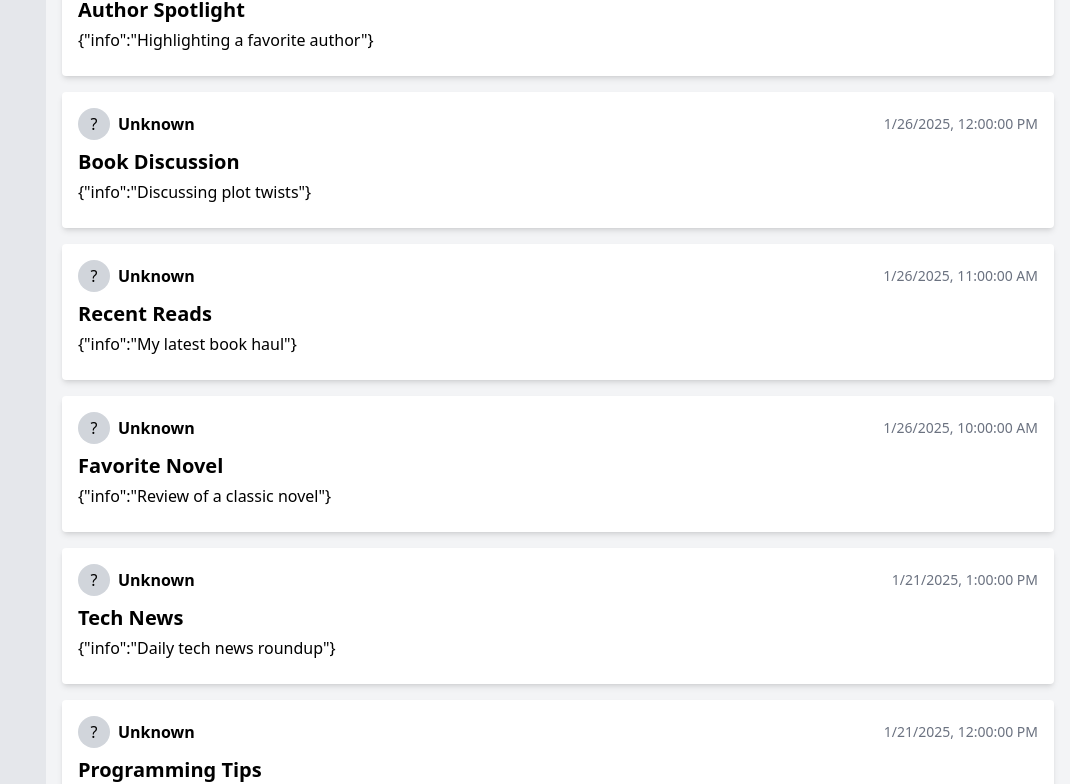
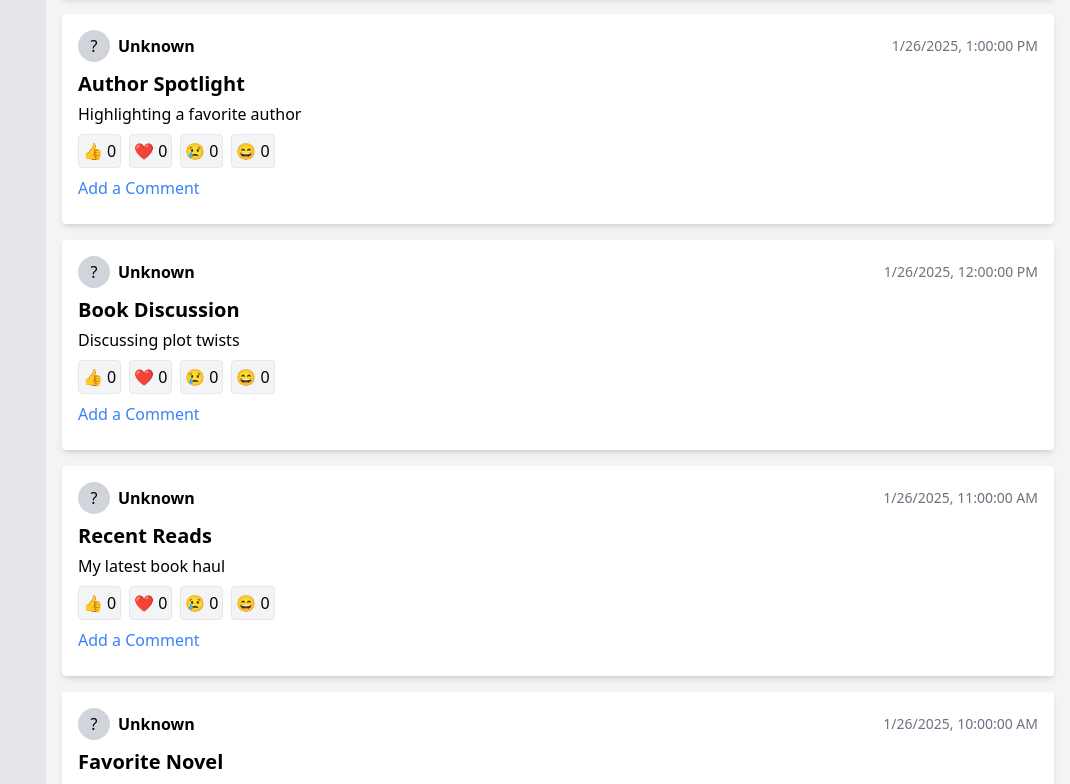
Before and after one commit to MarcinStudiaUG/ProjectZespolowy, a React (Vite) app: page / in a window 1280 px wide. Shown: the part 308-1092 px from the top of the page, without its empty margins (210-1280 px from the left). Built offline with nearby package versions, Linux system fonts and the light colour scheme.

Commit message:
Adding reactions to posts

```diff
--- a/src/components/AvatarMenu.tsx
+++ b/src/components/AvatarMenu.tsx
@@ -15,7 +15,7 @@ const AvatarMenu: React.FC = () => {
         <div className="absolute right-0 mt-2 w-48 bg-white border rounded shadow-lg">
           <ul>
             <li className="p-2 hover:bg-gray-200 cursor-pointer text-black">
-              Settings
+              Settingsya
             </li>
             <li className="p-2 hover:bg-gray-200 cursor-pointer text-black">
               Logout
--- a/src/components/PostCard.tsx
+++ b/src/components/PostCard.tsx
@@ -1,7 +1,8 @@
 import React, { useState } from "react";
-import { Post } from "../types/index";
+import { Post, ReactionKey } from "../types/index";
 import { users } from "../data/mockData";
 import CommentForm from "./CommentForm";
+import ReactionBar from "./ReactionBar";
 
 interface PostCardProps {
   post: Post;
@@ -10,6 +11,7 @@ interface PostCardProps {
 const PostCard: React.FC<PostCardProps> = ({ post }) => {
   const [showComments, setShowComments] = useState(false);
   const [comments, setComments] = useState(post.comments || []);
+  const [reactions, setReactions] = useState(post.reactions);
 
   const author = users.find((user) => user.id === post.authorId);
   const formattedDate = new Date(post.createdAt).toLocaleString();
@@ -24,6 +26,24 @@ const PostCard: React.FC<PostCardProps> = ({ post }) => {
       createdAt: new Date().toISOString(),
     };
     setComments([...comments, newComment]);
+  };
+
+  const handleReaction = (reactionType: ReactionKey) => {
+    if (reactions.myReaction === reactionType) {
+      setReactions({
+        ...reactions,
+        [reactionType]: reactions[reactionType] - 1,
+        myReaction: null,
+      });
+    } else {
+      const updatedReactions = { ...reactions };
+      if (reactions.myReaction) {
+        updatedReactions[reactions.myReaction] = updatedReactions[reactions.myReaction] - 1;
+      }
+      updatedReactions[reactionType] = updatedReactions[reactionType] + 1;
+      updatedReactions.myReaction = reactionType;
+      setReactions(updatedReactions);
+    }
   };
 
   return (
@@ -50,21 +70,23 @@ const PostCard: React.FC<PostCardProps> = ({ post }) => {
 
       <h2 className="text-xl font-semibold mb-1">{post.title}</h2>
       <p className="mb-2">
-        {typeof post.content === "object"
-          ? JSON.stringify(post.content)
+        {typeof post.content === "object" && post.content !== null
+        ? (post.content as { info?: string }).info || "No content"
         : post.content}
       </p>
 
-      {comments.length > 0 && (
+      <ReactionBar reactions={reactions} onReact={handleReaction} />
+
       <button
         onClick={() => setShowComments(!showComments)}
-          className="text-blue-500 hover:underline mb-2"
+        className="text-blue-500 hover:underline mt-2 mb-2 block"
       >
         {showComments
           ? "Hide Comments"
-            : `See Comments (${comments.length})`}
+          : comments.length > 0
+          ? `See Comments (${comments.length})`
+          : "Add a Comment"}
       </button>
-      )}
 
       {showComments && (
         <div className="mt-2 border-t pt-2">
--- /dev/null
+++ b/src/components/ReactionBar.tsx
@@ -0,0 +1,42 @@
+import React from "react";
+import { ReactionKey } from "../types/index";
+
+interface ReactionBarProps {
+  reactions: {
+    LIKE: number;
+    HEART: number;
+    SAD: number;
+    SMILE: number;
+    myReaction: ReactionKey | null;
+  };
+  onReact: (reaction: ReactionKey) => void;
+}
+
+const emojiMapping: Record<ReactionKey, string> = {
+  LIKE: "👍",
+  HEART: "❤️",
+  SAD: "😢",
+  SMILE: "😄",
+};
+
+const ReactionBar: React.FC<ReactionBarProps> = ({ reactions, onReact }) => {
+  const reactionTypes: ReactionKey[] = ["LIKE", "HEART", "SAD", "SMILE"];
+  return (
+    <div className="flex space-x-2 mt-2">
+      {reactionTypes.map((type) => (
+        <button
+          key={type}
+          onClick={() => onReact(type)}
+          className={`flex items-center p-1 border rounded transition-colors duration-150 ${
+            reactions.myReaction === type ? "bg-blue-200" : "bg-gray-100"
+          }`}
+        >
+          <span className="mr-1">{emojiMapping[type]}</span>
+          <span>{reactions[type]}</span>
+        </button>
+      ))}
+    </div>
+  );
+};
+
+export default ReactionBar;
--- a/src/data/mockData.ts
+++ b/src/data/mockData.ts
@@ -1,11 +1,11 @@
-import { Community, User, GraphQLResponse } from "../types/index";
+import { Community, User, GraphQLResponse, PostContent } from "../types/index";
 
 export const communities: Community[] = [
   {
     id: "09fc7464-1c5d-48c0-8dd9-b8c34b2813c2",
     name: "mySuperCommunity",
     description:
-      "Lorem ipsum dolor sit amet, consectetur adipiscing elit, sed do eiusmod tempor incididunt ut labore et dolore magna aliqua. Ut enim ad minim veniam, quis nostrud exercitation ullamco laboris nisi ut aliquip ex ea commodo consequat. Duis aute irure dolor in reprehenderit in voluptate velit esse cillum dolore eu fugiat nulla pariatur.",
+      "Lorem ipsum dolor sit amet, consectetur adipiscing elit, sed do eiusmod tempor incididunt ut labore et dolore magna aliqua. Ut enim ad minim veniam, quis nostrud exercitation ullamco laboris nisi ut aliquip ex ea commodo consequat. Duis aute irure dolor in reprehenderit in voluptate velit esse cillum dolore eu fugiat nulla pariatur. Excepteur sint occaecat cupidatat non proident, sunt in culpa qui officia deserunt mollit anim id est laborum.",
     logoUrl: null,
     isDeleted: false,
     createdAt: "2025-01-15T21:37:10.192Z",
@@ -15,9 +15,10 @@ export const communities: Community[] = [
         authorId: "db982350-b375-479d-97fa-c960db59aa1f",
         communityId: "09fc7464-1c5d-48c0-8dd9-b8c34b2813c2",
         title: "Hello World",
-        content: { a: "b" },
+        content: { a: "b" } as PostContent,
         isDeleted: false,
         createdAt: "2025-01-16T11:08:41.459Z",
+        reactions: { LIKE: 0, HEART: 0, SAD: 0, SMILE: 0, myReaction: null },
         comments: [
           {
             id: "f9c0ea41-2f6c-436b-9c41-fa40cde3141c",
@@ -34,9 +35,10 @@ export const communities: Community[] = [
         authorId: "db982350-b375-479d-97fa-c960db59aa1f",
         communityId: "09fc7464-1c5d-48c0-8dd9-b8c34b2813c2",
         title: "Second Post",
-        content: { a: "c" },
+        content: { a: "c" } as PostContent,
         isDeleted: false,
         createdAt: "2025-01-16T12:00:00.000Z",
+        reactions: { LIKE: 0, HEART: 0, SAD: 0, SMILE: 0, myReaction: null },
         comments: [],
       },
       {
@@ -44,9 +46,10 @@ export const communities: Community[] = [
         authorId: "db982350-b375-479d-97fa-c960db59aa1f",
         communityId: "09fc7464-1c5d-48c0-8dd9-b8c34b2813c2",
         title: "Third Post",
-        content: { a: "d" },
+        content: { a: "d" } as PostContent,
         isDeleted: false,
         createdAt: "2025-01-16T13:00:00.000Z",
+        reactions: { LIKE: 0, HEART: 0, SAD: 0, SMILE: 0, myReaction: null },
         comments: [],
       },
     ],
@@ -64,9 +67,10 @@ export const communities: Community[] = [
         authorId: "author2",
         communityId: "community2",
         title: "Latest Gadgets",
-        content: { info: "New smartphone release" },
+        content: { info: "New smartphone release" } as PostContent,
         isDeleted: false,
         createdAt: "2025-01-21T10:00:00.000Z",
+        reactions: { LIKE: 1, HEART: 0, SAD: 0, SMILE: 0, myReaction: null },
         comments: [],
       },
       {
@@ -74,9 +78,10 @@ export const communities: Community[] = [
         authorId: "author3",
         communityId: "community2",
         title: "AI Trends",
-        content: { info: "Discussion on AI advancements" },
+        content: { info: "Discussion on AI advancements" } as PostContent,
         isDeleted: false,
         createdAt: "2025-01-21T11:00:00.000Z",
+        reactions: { LIKE: 0, HEART: 0, SAD: 0, SMILE: 0, myReaction: null },
         comments: [],
       },
       {
@@ -84,9 +89,10 @@ export const communities: Community[] = [
         authorId: "author2",
         communityId: "community2",
         title: "Programming Tips",
-        content: { info: "Best practices in coding" },
+        content: { info: "Best practices in coding" } as PostContent,
         isDeleted: false,
         createdAt: "2025-01-21T12:00:00.000Z",
+        reactions: { LIKE: 0, HEART: 0, SAD: 0, SMILE: 0, myReaction: null },
         comments: [],
       },
       {
@@ -94,9 +100,10 @@ export const communities: Community[] = [
         authorId: "author3",
         communityId: "community2",
         title: "Tech News",
-        content: { info: "Daily tech news roundup" },
+        content: { info: "Daily tech news roundup" } as PostContent,
         isDeleted: false,
         createdAt: "2025-01-21T13:00:00.000Z",
+        reactions: { LIKE: 0, HEART: 0, SAD: 0, SMILE: 0, myReaction: null },
         comments: [],
       },
     ],
@@ -114,9 +121,10 @@ export const communities: Community[] = [
         authorId: "author4",
         communityId: "community3",
         title: "Favorite Novel",
-        content: { info: "Review of a classic novel" },
+        content: { info: "Review of a classic novel" } as PostContent,
         isDeleted: false,
         createdAt: "2025-01-26T10:00:00.000Z",
+        reactions: { LIKE: 0, HEART: 0, SAD: 0, SMILE: 0, myReaction: null },
         comments: [],
       },
       {
@@ -124,9 +132,10 @@ export const communities: Community[] = [
         authorId: "author5",
         communityId: "community3",
         title: "Recent Reads",
-        content: { info: "My latest book haul" },
+        content: { info: "My latest book haul" } as PostContent,
         isDeleted: false,
         createdAt: "2025-01-26T11:00:00.000Z",
+        reactions: { LIKE: 0, HEART: 0, SAD: 0, SMILE: 0, myReaction: null },
         comments: [],
       },
       {
@@ -134,9 +143,10 @@ export const communities: Community[] = [
         authorId: "author4",
         communityId: "community3",
         title: "Book Discussion",
-        content: { info: "Discussing plot twists" },
+        content: { info: "Discussing plot twists" } as PostContent,
         isDeleted: false,
         createdAt: "2025-01-26T12:00:00.000Z",
+        reactions: { LIKE: 0, HEART: 0, SAD: 0, SMILE: 0, myReaction: null },
         comments: [],
       },
       {
@@ -144,9 +154,10 @@ export const communities: Community[] = [
         authorId: "author5",
         communityId: "community3",
         title: "Author Spotlight",
-        content: { info: "Highlighting a favorite author" },
+        content: { info: "Highlighting a favorite author" } as PostContent,
         isDeleted: false,
         createdAt: "2025-01-26T13:00:00.000Z",
+        reactions: { LIKE: 0, HEART: 0, SAD: 0, SMILE: 0, myReaction: null },
         comments: [],
       },
       {
@@ -154,9 +165,10 @@ export const communities: Community[] = [
         authorId: "author4",
         communityId: "community3",
         title: "Book Recommendations",
-        content: { info: "Suggestions for summer reads" },
+        content: { info: "Suggestions for summer reads" } as PostContent,
         isDeleted: false,
         createdAt: "2025-01-26T14:00:00.000Z",
+        reactions: { LIKE: 0, HEART: 0, SAD: 0, SMILE: 0, myReaction: null },
         comments: [],
       },
     ],
--- a/src/pages/CommunityPage.tsx
+++ b/src/pages/CommunityPage.tsx
@@ -39,6 +39,7 @@ const CommunityPage: React.FC = () => {
       isDeleted: false,
       createdAt: new Date().toISOString(),
       communityId: community.id,
+      reactions: { LIKE: 0, HEART: 0, SAD: 0, SMILE: 0, myReaction: null }
     };
     setCommunityPosts([newPost, ...communityPosts]);
     setShowCreatePostForm(false);
```
Also changed, not shown: src/types/index.ts (+21 -10 lines), src/types.ts (deleted). Lines whose indentation alone changed are shown as unchanged.
